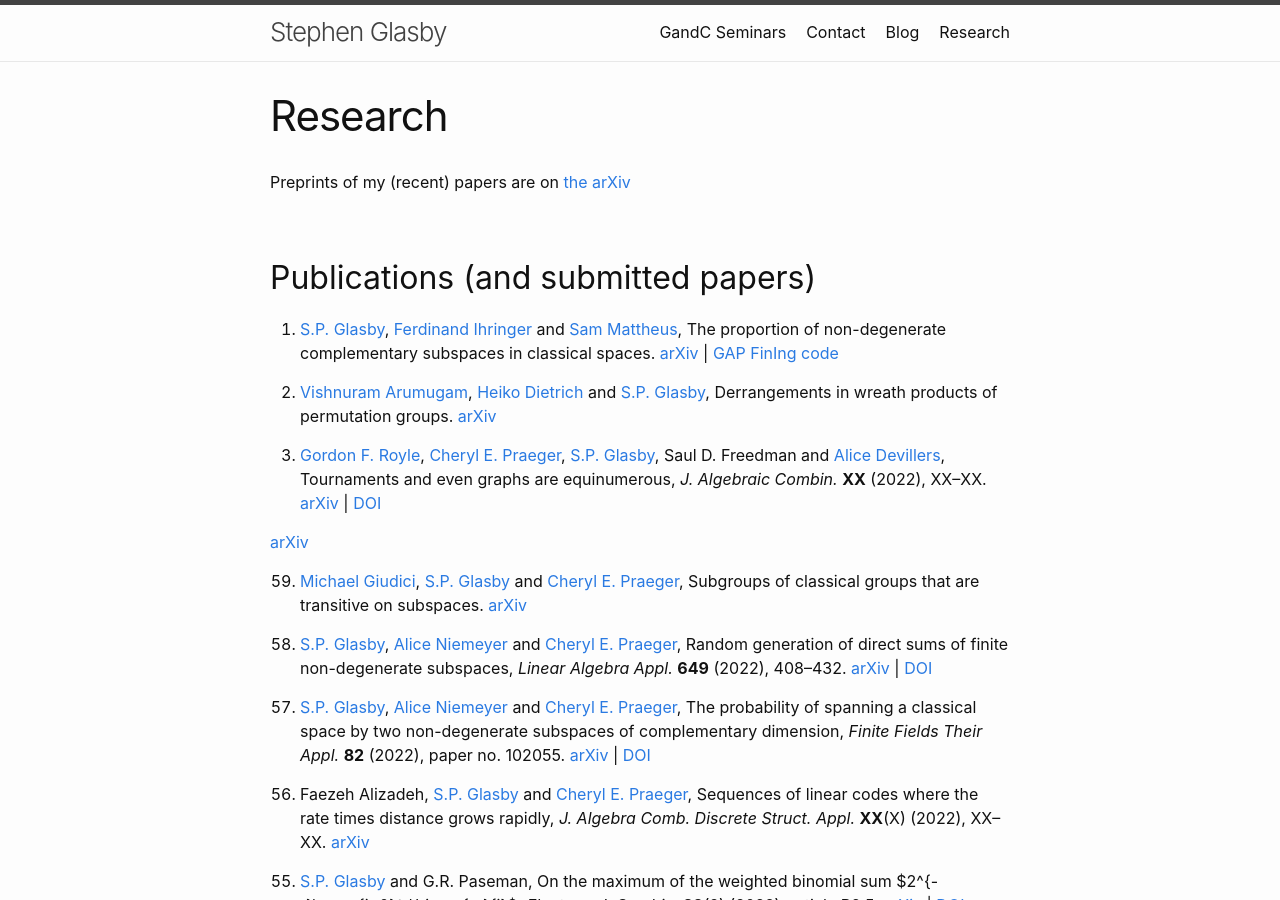
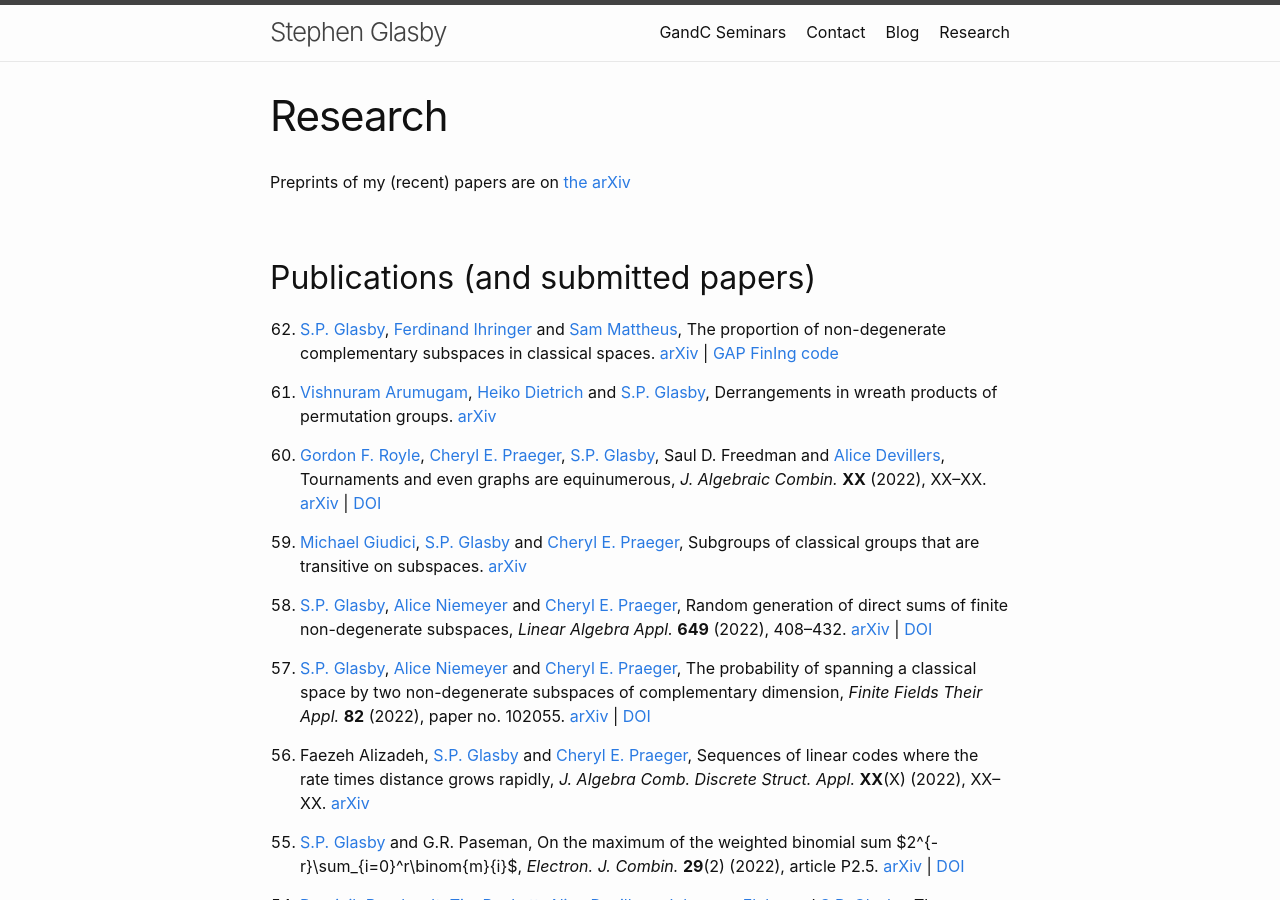
Before and after one commit to StephenGlasby/StephenGlasby.github.io, a Jekyll site: the page built from publications.md, in a window 1280 px wide and 900 px high. Built offline with Jekyll 4.4.1, drawn with Linux system fonts in a browser that asks for light colours.

Commit message:
Tournaments

```diff
--- a/publications.md
+++ b/publications.md
@@ -33,8 +33,6 @@ Tournaments and even graphs are equinumerous,
 *J. Algebraic Combin.* **XX** (2022), XX--XX.
 [arXiv](https://arxiv.org/abs/2204.01947) |
 [DOI](https://doi.org/10.1007/s10801-022-01197-0)
-
-[arXiv](http://arxiv.org/abs/2204.01947)
 
 0. [Michael Giudici](http://www.maths.uwa.edu.au/~giudici),
 [S.P. Glasby](https://staffhome.ecm.uwa.edu.au/~00059629/) and
```
